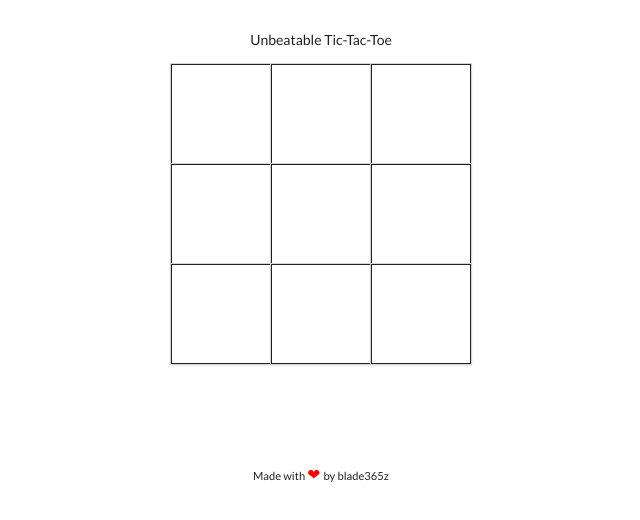
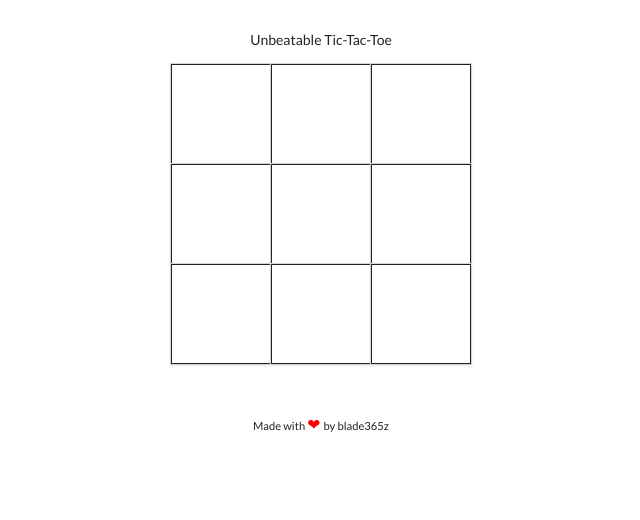
Before and after one commit to Blade365z/Minimax, a React (Create React App) app: page / in a window 1280 px wide. Shown: the top 520 px of the page, without its empty margins (319-959 px from the left). Built offline with nearby package versions, Linux system fonts and the light colour scheme.

Commit message:
final push 3

```diff
--- a/src/components/App.js
+++ b/src/components/App.js
@@ -11,7 +11,7 @@ export default class App extends Component {
                 <div  style={{ display: 'flex', justifyContent: 'center', position: 'relative'  }}>
                     <Board />
                 </div>
-                <div style={{paddingTop:'100px'}}>
+                <div style={{paddingTop:'50px'}}>
                     <small style={{margin:'0'}}>Made with <span style={{color:'red',fontSize:'1.4em',paddingTop:'10'}}> ❤ </span> by blade365z</small>
                 </div>
             </div>
```
